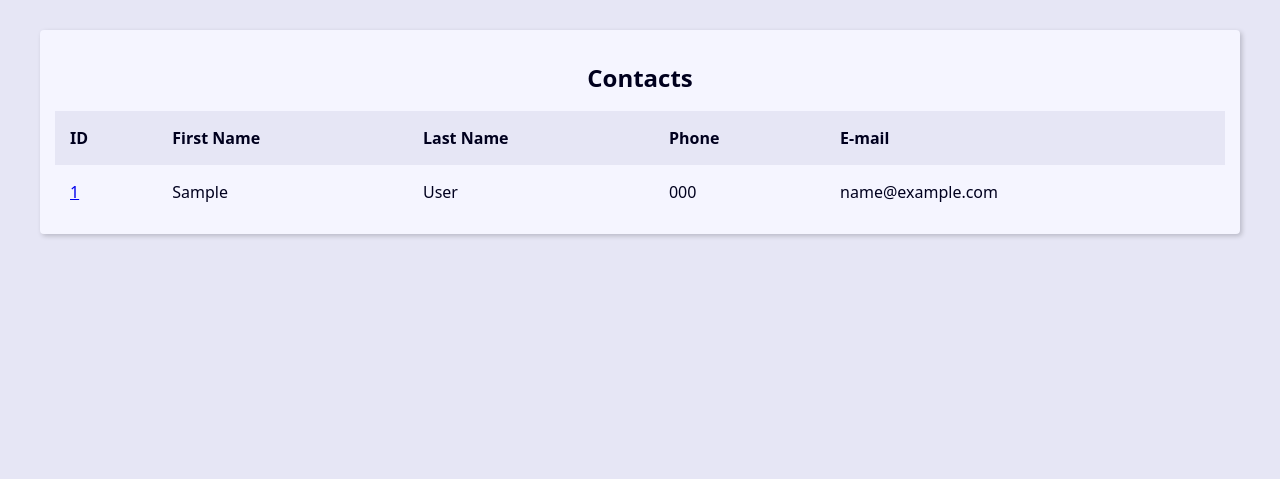
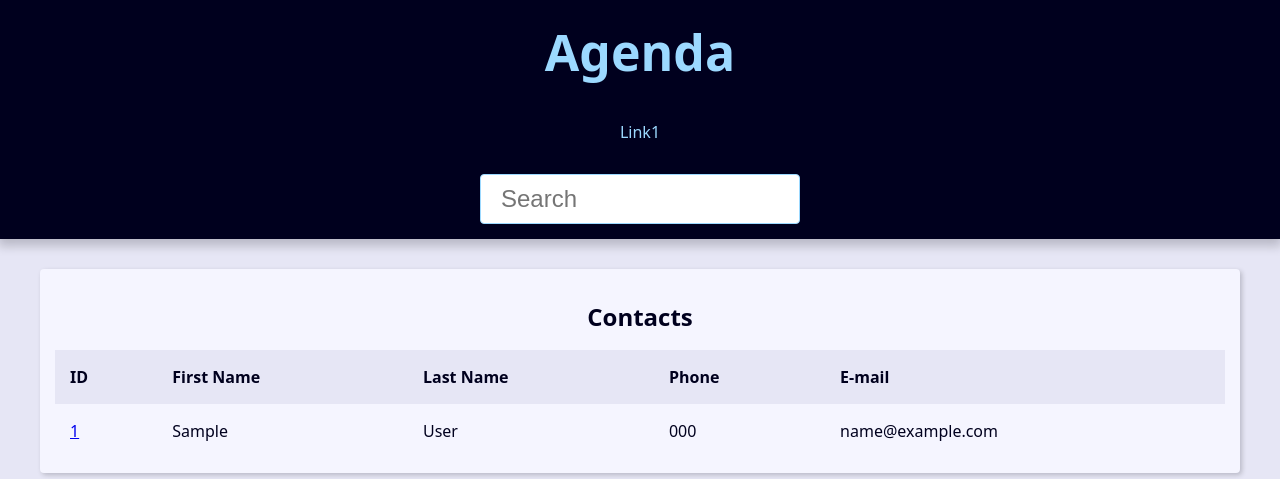
Before and after one commit to staviasz/Agenda_django, a Django app: page / in a window 1280 px wide. Shown: the top 479 px of the page. Run offline with Django 4.2, Linux system fonts and the light colour scheme; tables that the repository leaves empty hold one stand-in row (values such as "Sample post").

Commit message:
desenvolvimento do header e dosfiltros de busca

```diff
--- a/base_templates/global/base.html
+++ b/base_templates/global/base.html
@@ -1,14 +1,15 @@
 {% load static %}
 <!DOCTYPE html>
-<html lang="en">
+<html lang="pt-br">
   <head>
     <meta charset="UTF-8" />
     <meta name="viewport" content="width=device-width, initial-scale=1.0" />
-    <title>Document</title>
+    <title>{{  site_title }}Agenda</title>
     <link rel="stylesheet" href="{% static 'global/css/style.css' %}" />
   </head>
 
   <body>
+    {% include "global/partials/_header.html" %}
     <main class="content">{% block content %}{% endblock content %}</main>
   </body>
 </html>
--- /dev/null
+++ b/base_templates/global/partials/_header.html
@@ -0,0 +1,25 @@
+<header class="header">
+  <h1 class="header-heading">
+    <a href="{% url 'contact:index' %}" class="header-link">Agenda</a>
+  </h1>
+
+  <nav class="menu">
+    <ul class="menu-list">
+      <li class="menu-item">
+        <a href="" class="menu-link">Link1</a>
+      </li>
+    </ul>
+  </nav>
+
+  <div class="search">
+    <form action="{% url 'contact:search' %}" method="GET">
+      <input
+      type="search"
+      class="search-input"
+      placeholder="Search"
+      id="search"
+      name="q"
+      value="{{ search_value }}">
+    </form>
+  </div>
+</header>
--- a/contact/templates/contact/index.html
+++ b/contact/templates/contact/index.html
@@ -1,4 +1,6 @@
-{% extends 'global/base.html' %} {% block content %}
+{% extends 'global/base.html' %}
+{% block content %}
+{% if contacts %}
 <div class="responsive-table">
   <table class="contacts-table">
     <caption class="table-caption">
@@ -29,4 +31,11 @@
     </tbody>
   </table>
 </div>
+{% else %}
+<div class="single-contact">
+  <h1 class="single-contact-name">
+    Contato não encontrado
+  </h1>
+</div>
+{% endif %}
 {% endblock content %}
--- a/contact/urls.py
+++ b/contact/urls.py
@@ -5,5 +5,6 @@ app_name = 'contact'
 
 urlpatterns = [
   path('<int:contact_id>/', views.contact, name='contact'),
+  path('search/', views.search, name='search'),
   path('', views.index, name='index'),
 ]
--- a/contact/views/contact_view.py
+++ b/contact/views/contact_view.py
@@ -1,4 +1,6 @@
-from django.shortcuts import render, get_object_or_404
+from django.shortcuts import render, get_object_or_404, redirect
+from django.db.models import Q
+
 from contact.models import Contact
 
 def index(request):
@@ -6,7 +8,8 @@ def index(request):
     .filter(show=True)\
     .order_by('-id')
   context = {
-    'contacts': contacts
+    'contacts': contacts,
+    'site_title': 'Contatos - '
   }
   return render(request, 'contact/index.html', context)
 
@@ -14,7 +17,32 @@ def index(request):
 def contact(request, contact_id):
   single_contact = get_object_or_404(Contact.objects, pk=contact_id, show=True)
 
+  contact_name = f'{single_contact.first_name} {single_contact.last_name} - '
+
   context = {
-    'contact': single_contact
+    'contact': single_contact,
+    'site_title': contact_name
   }
   return render(request, 'contact/contact.html', context)
+
+
+def search(request):
+  search_value = request.GET.get('q', '').strip()
+
+  if search_value == '':
+    return redirect('contact:index')
+
+  contacts = Contact.objects\
+    .filter(show=True)\
+    .filter(
+      Q(first_name__icontains=search_value) |
+      Q(last_name__icontains=search_value)
+    )\
+    .order_by('-id')
+
+  context = {
+    'contacts': contacts,
+    'site_title': 'Search - ',
+    'search_value': search_value
+  }
+  return render(request, 'contact/index.html', context)
```
